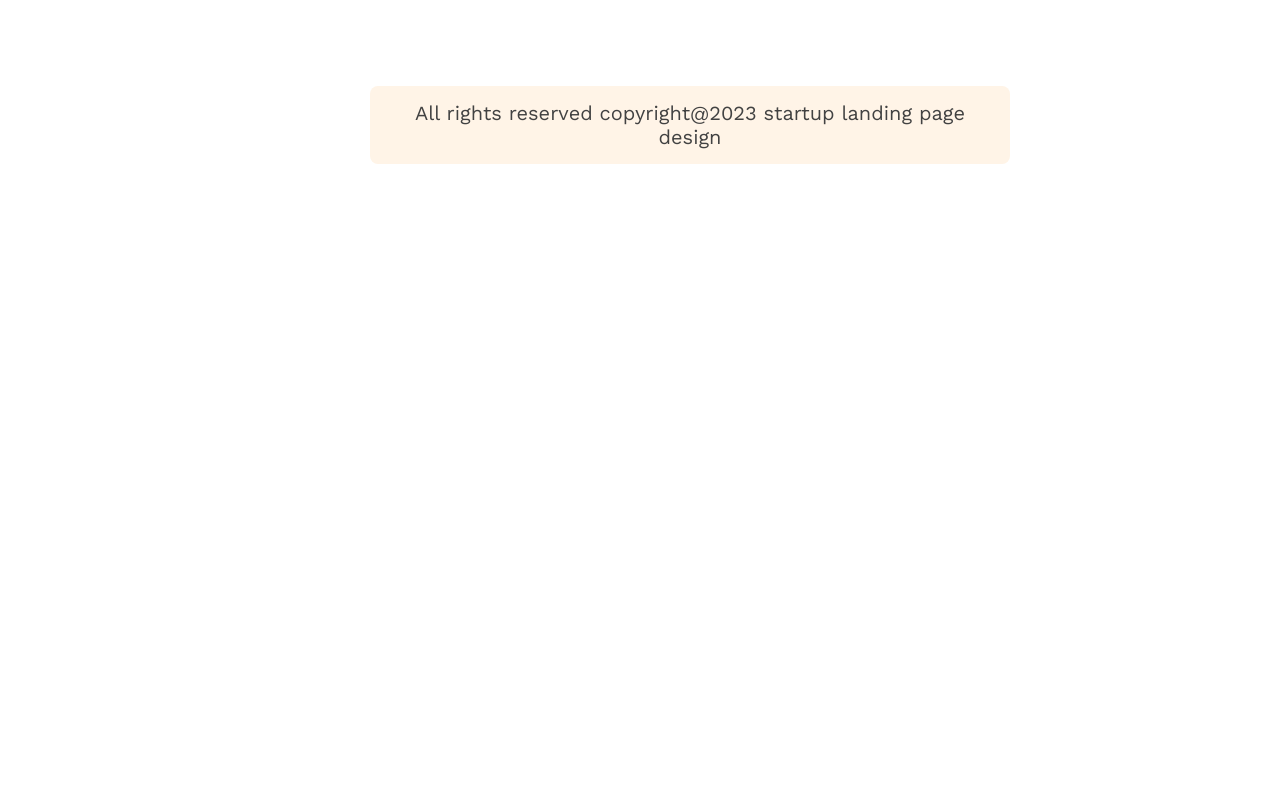
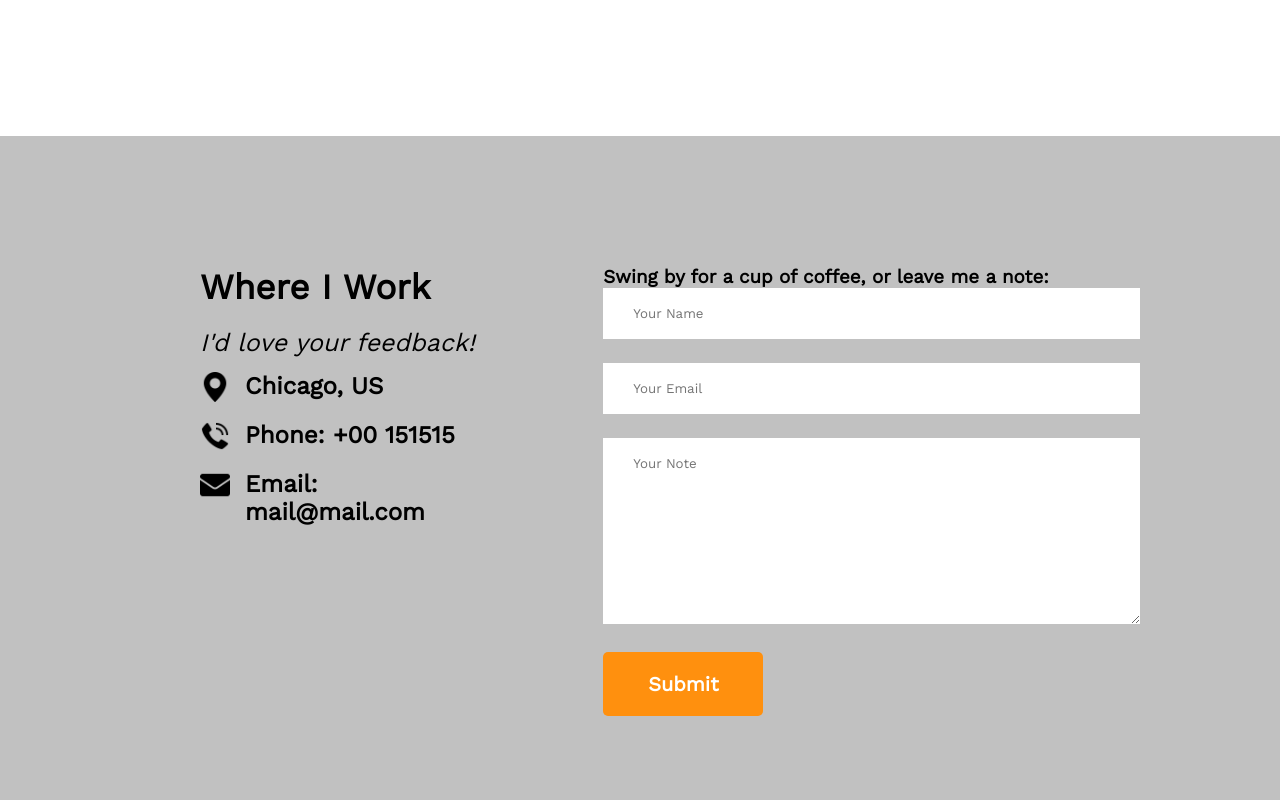
Before and after one commit to sourobchandradasgupta/cwdc-second-assignment, a plain HTML site: page index.html in a window 1280 px wide. Shown: the part 4040-4840 px from the top of the page. Before the commit the page ends 4304 px from the top, so only its background shows below. Drawn offline with nearby package versions, Linux system fonts and the light colour scheme.

Commit message:
second commit without responsive

```diff
--- a/index.html
+++ b/index.html
@@ -242,6 +242,68 @@
         </section>
 
 
+        <!-------------------------------
+                 Contact Section
+        ------------------------------ -->
+
+        <section class="contact">
+
+            <div>
+                <h3 class="contact-title">Where I Work</h3>
+                <p> <i class="feedback">I'd love your feedback!</i> </p>
+
+                <div class="contact-container" >
+                    <div>
+                        <img src="./images/icons/location.png" height="30px" weight="30px" alt="Location">
+                    </div>
+
+                    <div>
+                        <h2>Chicago, US</h2>
+                    </div>
+                </div>
+
+                <div class="contact-container">
+                    <div>
+                        <img src="./images/icons/telephone-call.png" height="30px" weight="30px" alt="Telephone">
+
+                    </div>
+                    <div>
+                        <h2>Phone: +00 151515</h2>
+                    </div>
+                </div>
+
+                <div class="contact-container">
+                    <div>
+                        <img src="./images/icons/email-1.png" height="30px" weight="30px" alt="Email">
+
+                    </div>
+
+                    <div>
+                        <h2>Email: mail@mail.com</h2>
+                    </div>
+                </div>
+
+
+            </div>
+
+            <div>
+                <h3 class="section-title">Swing by for a cup of coffee, or leave me a note:</h3>
+                <form action="all-contact">
+                    <input type="text" name="" id="" placeholder="Your Name">
+                    <input type="email" name="" id="" placeholder="Your Email"><br>
+                    <textarea name="" id="" cols="30" rows="10" placeholder="Your Note"></textarea>
+
+                    <input class="btn-primary" type="submit" value="Submit">
+                </form>
+            </div>
+        </section>
+
+
+
+
+
+
+
         <!-----------------------------------
                        Fotter Section
         ------------------------------------->
--- a/styles/styles.css
+++ b/styles/styles.css
@@ -360,6 +360,59 @@ ul {
     mix-blend-mode: luminosity;
 }
 
+/*------------------------------
+         Contact Section
+------------------------------ */
+
+
+.contact {
+    display: flex;
+    gap: 100px;
+    background: #85848481;
+    padding: 130px 200px;
+    margin-top: 150px;
+}
+
+.contact-container{
+    display: flex;
+    gap: 15px;
+    padding-top: 15px;
+}
+.contact .contact-title {
+    text-align: left;
+    font-size: 35px;
+    padding-bottom: 20px;
+}
+
+.contact .feedback {
+    font-size: 25px;
+
+}
+
+.contact input[type="text"],
+input[type="email"],
+textarea {
+    margin-bottom: 24px;
+    border: 0;
+    width: 100%;
+    padding: 18px 30px;
+}
+
+.contact .all-contact {
+    align-content: left;
+}
+
+.hide {
+    display: none;
+}
+
+
+
+
+
+
+
+
 
 
 /* ---------------------------
```
Also changed, not shown: images/icons/email-1.png (added), images/icons/location.png (added), images/icons/telephone-call.png (added).
